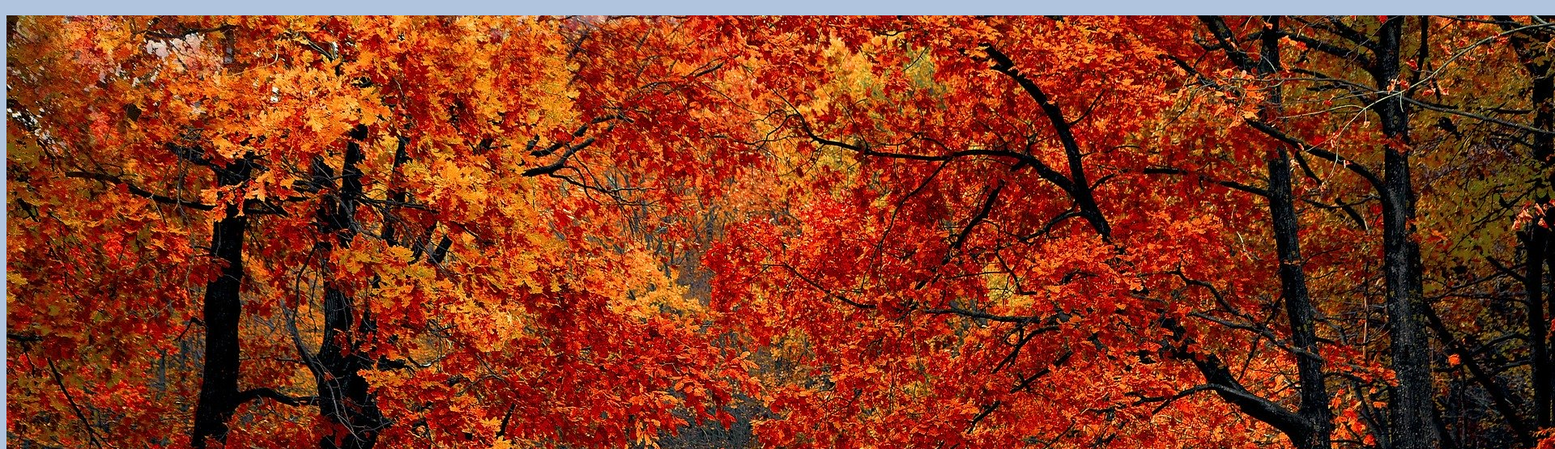
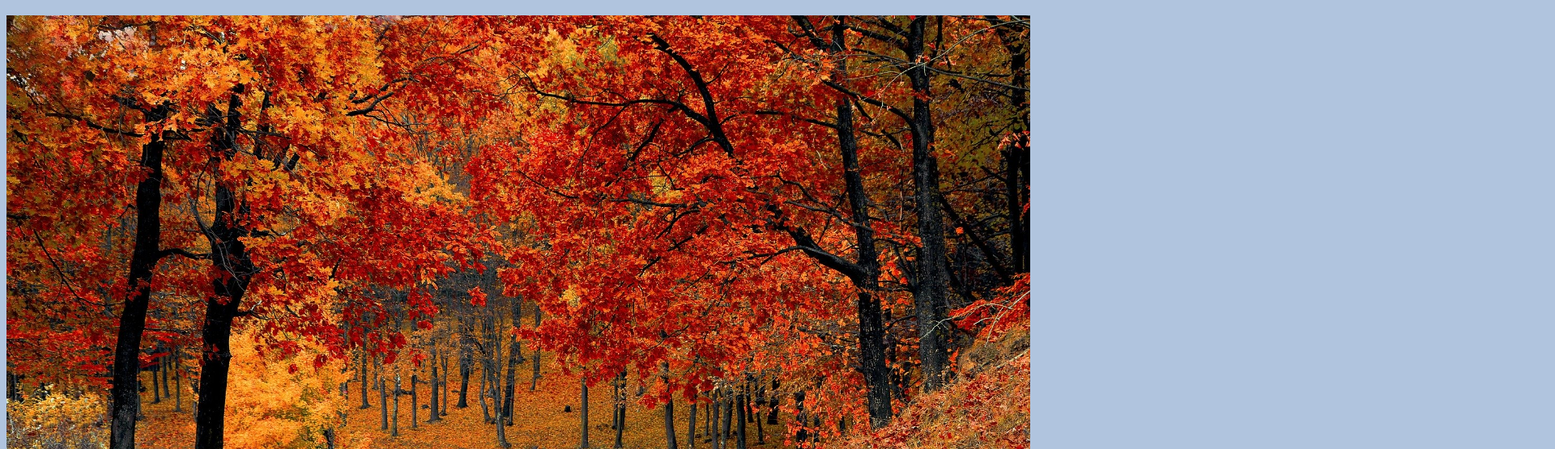
Before and after one commit to Lylestrain/July_22, a plain HTML site: page index.html in a window 1280 px wide. Shown: the part 61-616 px from the top of the page at 81% size, 1920 px wide, since content can reach past the window. Drawn offline with Linux system fonts and the light colour scheme.

Commit message:
Update main.css

```diff
--- a/styles/main.css
+++ b/styles/main.css
@@ -2,3 +2,8 @@
 body {
     background-color: lightsteelblue;
 }
+
+img {
+    width: 100%;
+    height: 100vh;
+}
```
